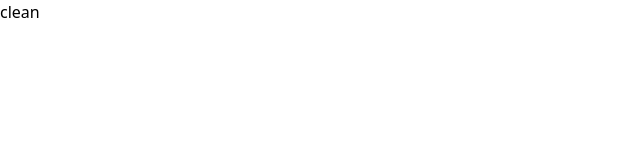
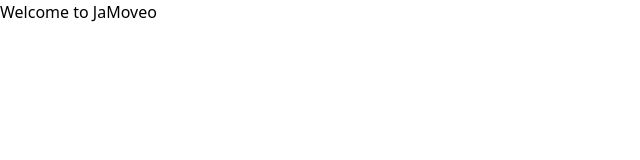
Before and after one commit to Amir2210/JaMoveo-Frontend, a React (Vite) app: page / in a window 1280 px wide. Shown: the top 160 px of the page, without its empty margins (0-640 px from the left). Built offline with nearby package versions, Linux system fonts and the light colour scheme.

Commit message:
Create app header cmp

```diff
--- a/src/App.jsx
+++ b/src/App.jsx
@@ -1,10 +1,12 @@
+import { AppHeader } from './components/AppHeader'
 
 
 function App() {
 
   return (
     <div>
-      <h1>clean</h1>
+      <AppHeader />
+      <h1>Welcome to JaMoveo</h1>
     </div>
   )
 }
--- /dev/null
+++ b/src/components/AppHeader.jsx
@@ -0,0 +1,8 @@
+export function AppHeader() {
+  return (
+    <header>
+      <nav>
+      </nav>
+    </header>
+  )
+}
```
